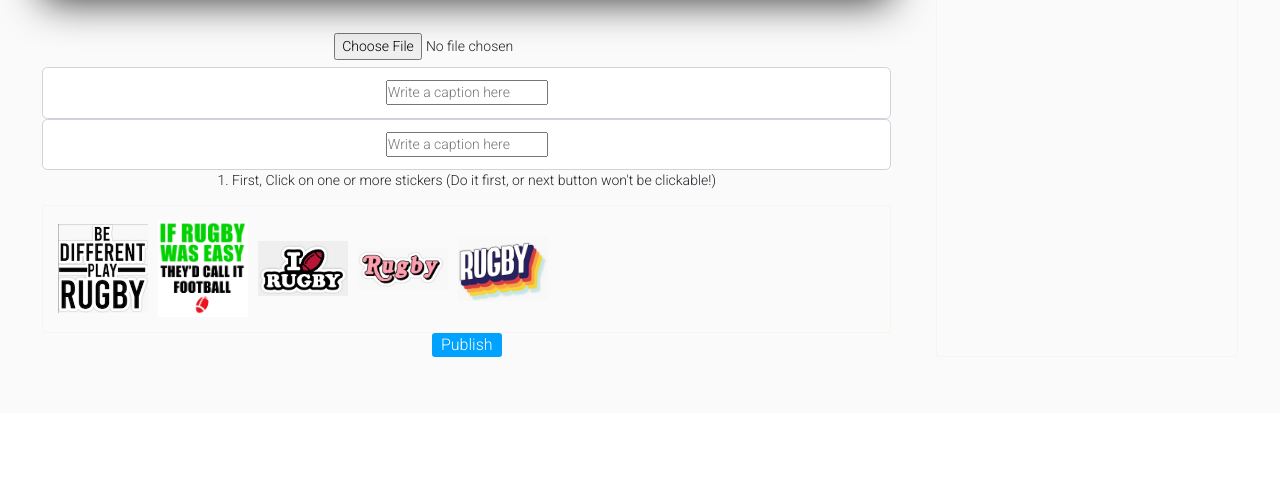
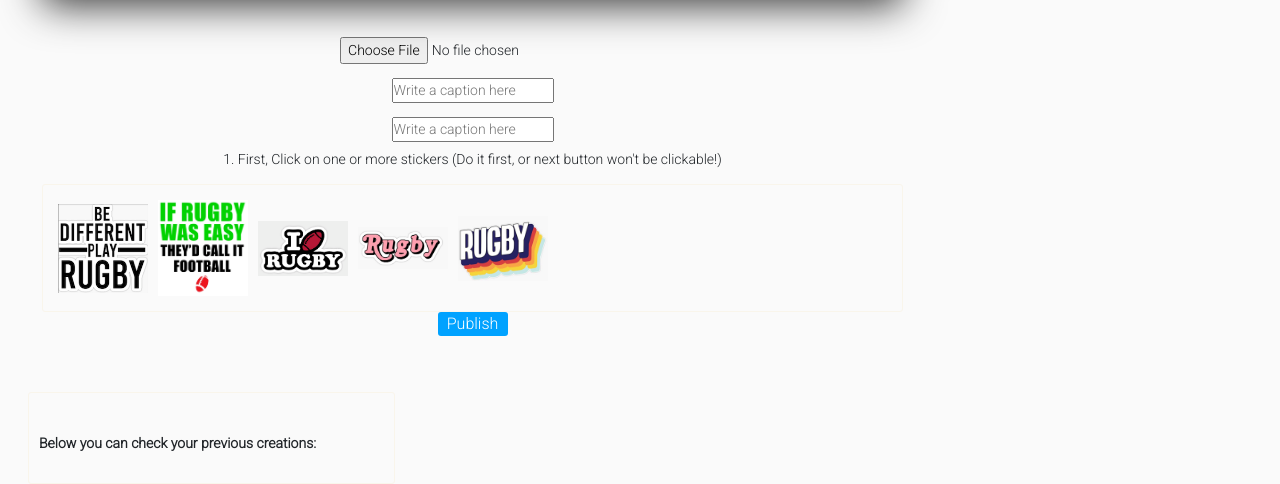
Before and after one commit to pawaters/pic-sharing-social-network, a PHP site: page /upload.php in a window 1280 px wide. Shown: the part 609-1093 px from the top of the page. Before the commit the page ends 966 px from the top, so only its background shows below. Run offline with PHP 8.4, Linux system fonts and the light colour scheme; the visitor is signed in with stand-in values (Sample User, id 1); data that the repository does not hold is empty; some libraries are stand-ins or nearby versions.

Commit message:
upload.php style ok, now to create post php

```diff
--- a/assets/css/style.css
+++ b/assets/css/style.css
@@ -1172,7 +1172,7 @@ body{
 }
 
 .canvas-container img{
-	position:absolute;
+    position:absolute;
 	z-index:1;
 }
 
--- a/camera.php
+++ b/camera.php
@@ -96,8 +96,6 @@
 		</div>
     </div>
 
-	</div>
-
 	<script>
 
 		const filter = document.querySelectorAll(".sticker");
--- a/upload.php
+++ b/upload.php
@@ -17,7 +17,7 @@ require_once('header.php');
 	<div class="camera">
 		<div class="camera-img" style="display:flex;">
 			<div style="width:90%;">
-				<form style="width:95%;"  class="camera-form" method="POST" action="create_uploaded_post.php" enctype="multipart/form-data">
+				<form class="camera-form" method="POST" action="create_uploaded_post.php" enctype="multipart/form-data">
 					<p class="sticker-description">1. Upload your image</p>
 					<div class="canvas-container">
 						<img id="picture">
@@ -26,10 +26,10 @@ require_once('header.php');
 					</div>
 					<input accept="image/*" type="file" class="my-input input" id="imgInp" name="image" required>
 					<!-- TD: review these classes to the same in "other upload"-->
-					<div class="form-control">
+					<div class="control">
 						<input type="text"  class="my-input input" name="caption" placeholder="Write a caption here" required>
 					</div>
-					<div class="form-control">
+					<div class="control">
 						<input type="text"  class="my-input input" name="caption" placeholder="Write a caption here" required>
 					</div>
 					<div>
@@ -48,6 +48,9 @@ require_once('header.php');
 						<button type="submit" class="upload-btn" name="upload_img_btn">Publish</button>
 					</div>
 				</form>
+			</div>
+
+		</div>
 	</div>
 	<div class="thumbnails-box">
 		<p style="margin-top: 30px;" class="sticker-description"> Below you can check your previous creations:</p>
@@ -75,8 +78,6 @@ require_once('header.php');
 		?>
 				<img src="<?php echo "assets/img/".$post['image']; ?>" alt="user-post">
 		<?php } ?>
-		</div>
-		</div>
 	</div>
 </div>
 
```
Lines whose indentation alone changed are shown as unchanged.
